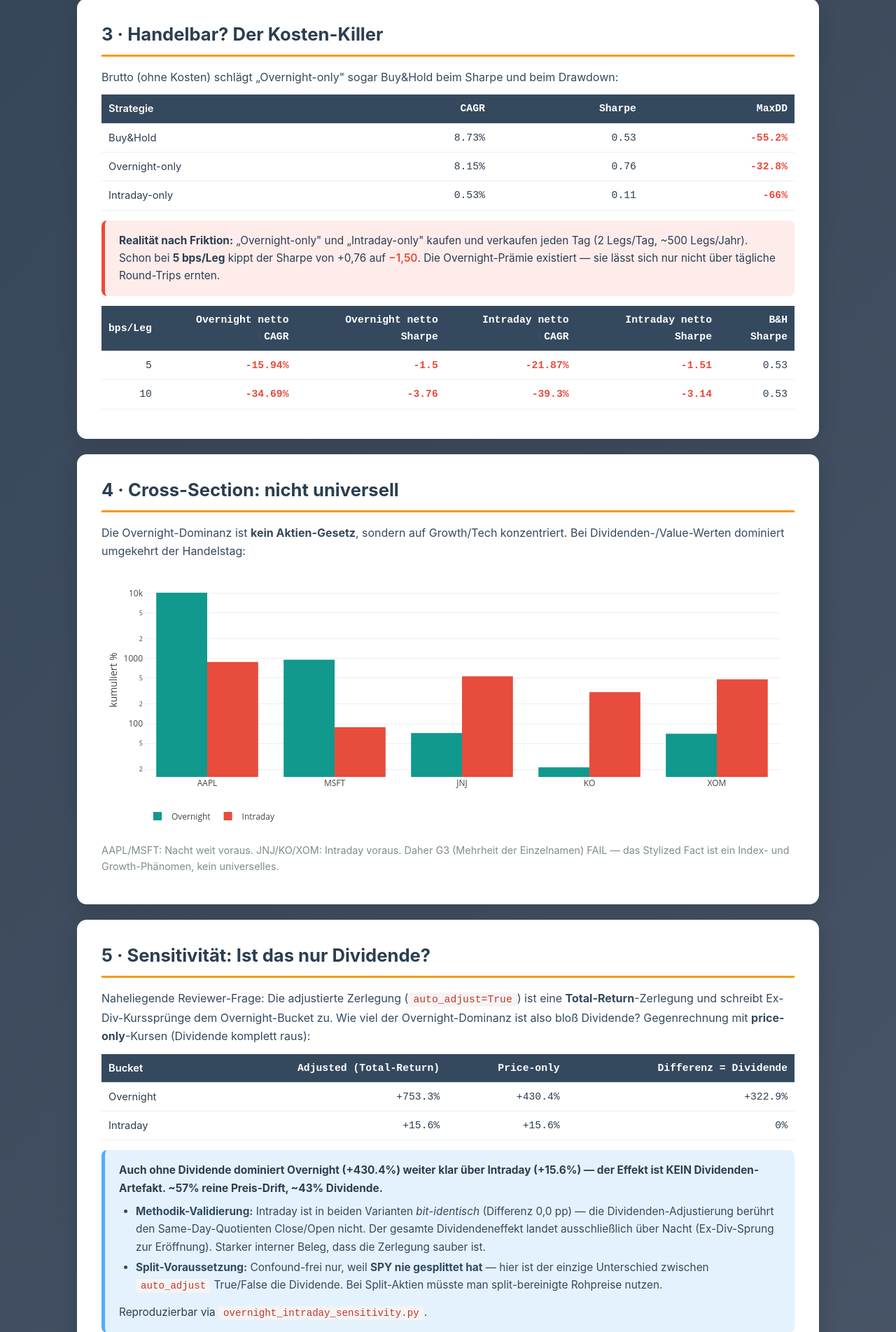
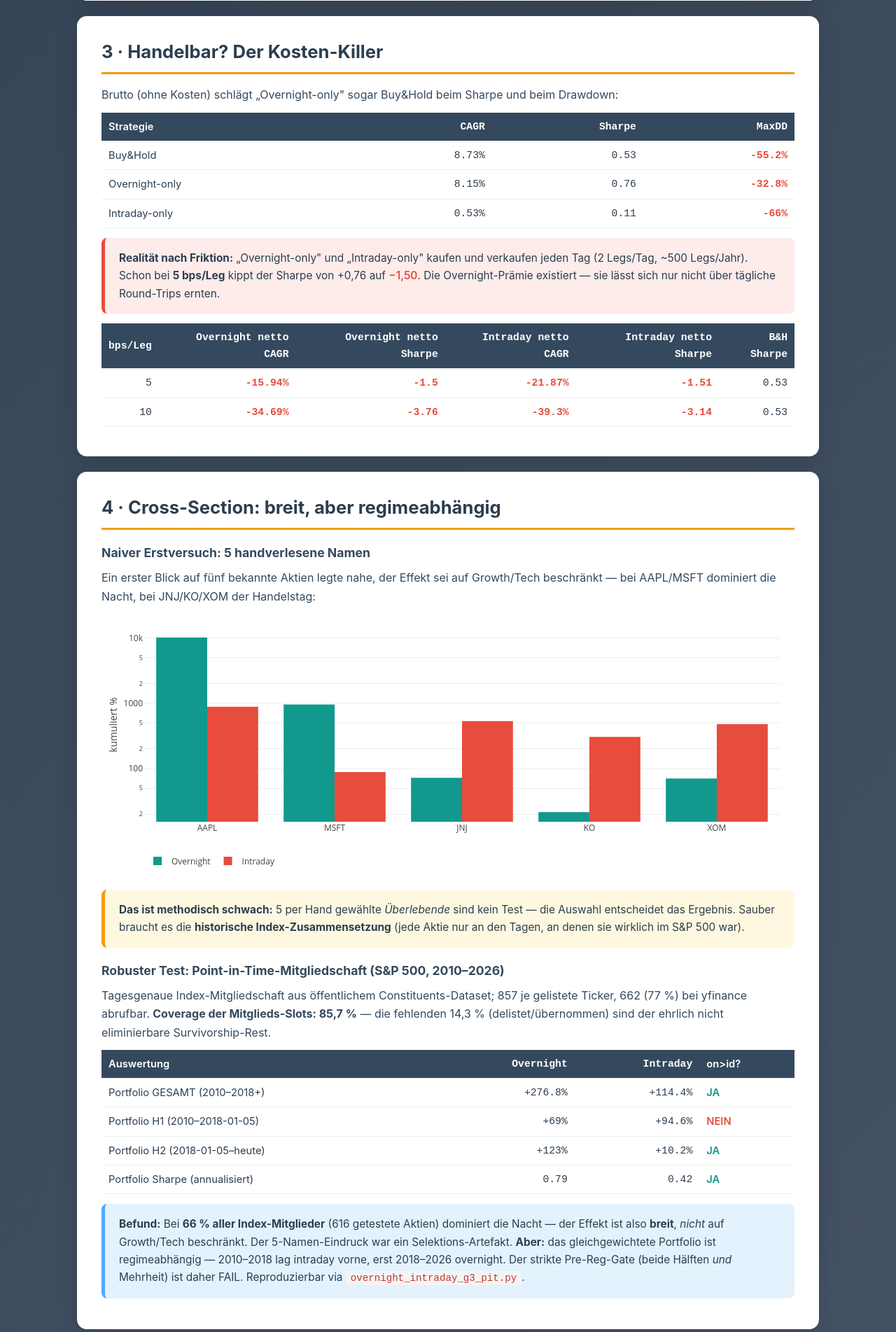
Before and after one commit to defcon3/boersenbot, a Flask app: page /overnight-intraday in a window 1280 px wide. Shown: the part 2104-4007 px from the top of the page at 70% size. Run offline with Flask 3, Linux system fonts and the light colour scheme; some libraries are stand-ins or nearby versions.

Commit message:
overnight-intraday-Seite: G3-Narrativ auf PIT-Ergebnis korrigiert
Der alte "G3 FAIL, nur Growth/Tech (2/5)"-Befund war ein Selektions-Artefakt
(siehe overnight_intraday_g3_pit.py, 66% der PIT-Mitglieder). Korrigiert:
- Verdikt-Box + Badge: "nur Growth/Tech" -> "breit (66%), regimeabhaengig"
- Sektion 4 umgebaut: 5-Namen als naiver Erstversuch markiert + robuste
  PIT-Tabelle (Portfolio GESAMT/H1/H2/Sharpe) + ehrliche Coverage 85.7%
- Fazit-Bullet entsprechend korrigiert
- g3_pit-Skript: H1/H2-Kumulativwerte + split_date in die JSON (fuer Tabelle)

Gesamt-Verdikt bleibt YELLOW (G2-Kosten binden). Live deployed + verifiziert.

Co-Authored-By: Claude Opus 4.8 <noreply@anthropic.com>

```diff
--- a/overnight_intraday_g3_pit.py
+++ b/overnight_intraday_g3_pit.py
@@ -223,6 +223,9 @@ res = {
     "port_overnight_pct": round(cumr(port_on) * 100, 1),
     "port_intraday_pct": round(cumr(port_id) * 100, 1),
     "port_sharpe_on": round(sharpe(port_on), 2), "port_sharpe_id": round(sharpe(port_id), 2),
+    "h1_on_pct": round(cumr(h1on) * 100, 1), "h1_id_pct": round(cumr(h1id) * 100, 1),
+    "h2_on_pct": round(cumr(h2on) * 100, 1), "h2_id_pct": round(cumr(h2id) * 100, 1),
+    "split_date": str(port_on.index[mid].date()),
     "h1_on_gt_id": bool(g_h1), "h2_on_gt_id": bool(g_h2),
     "stock_winrate_pct": round(wins / tested * 100, 1),
     "stock_winrate_wd_pct": round(wins_wd / total_wd * 100, 1),
--- a/templates/overnight_intraday.html
+++ b/templates/overnight_intraday.html
@@ -92,13 +92,14 @@
                 <span class="bad">+15,6 %</span> intraday (Open→Close). Stabil in beiden
                 Zeit-Hälften. <strong>Aber:</strong> eine „Nur-Overnight"-Strategie
                 handelt 2× pro Tag — bei 5 bps/Leg sind das ~25 % Kostendrag pro Jahr,
-                der Edge ist weg. Und cross-sectional gilt das Muster nur für Growth/Tech,
-                nicht für Dividenden-Werte.
+                der Edge ist weg. Cross-sectional ist der Effekt zwar <strong>breit</strong>
+                (66 % der Index-Mitglieder, Point-in-Time gemessen), aber auf
+                Equal-Weight-Portfolio-Ebene regimeabhängig.
             </div>
             <p>
                 <span class="badge green">G1 PASS</span> deskriptiv stabil (beide Subperioden)
                 <span class="badge red">G2 FAIL</span> nicht handelbar nach Kosten
-                <span class="badge red">G3 FAIL</span> nicht universell (2/5 Einzelnamen)
+                <span class="badge yellow">G3 (PIT)</span> breit (66 % der Mitglieder), aber regimeabhängig
             </p>
         </section>
 
@@ -164,14 +165,38 @@
         </section>
 
         <section>
-            <h2>4 · Cross-Section: nicht universell</h2>
-            <p>Die Overnight-Dominanz ist <strong>kein Aktien-Gesetz</strong>, sondern auf
-               Growth/Tech konzentriert. Bei Dividenden-/Value-Werten dominiert umgekehrt
-               der Handelstag:</p>
+            <h2>4 · Cross-Section: breit, aber regimeabhängig</h2>
+            <h3>Naiver Erstversuch: 5 handverlesene Namen</h3>
+            <p>Ein erster Blick auf fünf bekannte Aktien legte nahe, der Effekt sei auf
+               Growth/Tech beschränkt — bei AAPL/MSFT dominiert die Nacht, bei
+               JNJ/KO/XOM der Handelstag:</p>
             <div id="xsecChart" class="chart sm"></div>
-            <p style="font-size:0.9em;color:#7f8c8d;">AAPL/MSFT: Nacht weit voraus.
-               JNJ/KO/XOM: Intraday voraus. Daher G3 (Mehrheit der Einzelnamen) FAIL —
-               das Stylized Fact ist ein Index- und Growth-Phänomen, kein universelles.</p>
+            <div class="info-box warn">
+                <strong>Das ist methodisch schwach:</strong> 5 per Hand gewählte
+                <em>Überlebende</em> sind kein Test — die Auswahl entscheidet das Ergebnis.
+                Sauber braucht es die <strong>historische Index-Zusammensetzung</strong>
+                (jede Aktie nur an den Tagen, an denen sie wirklich im S&amp;P 500 war).
+            </div>
+
+            <h3>Robuster Test: Point-in-Time-Mitgliedschaft (S&amp;P 500, 2010–2026)</h3>
+            <p>Tagesgenaue Index-Mitgliedschaft aus öffentlichem Constituents-Dataset;
+               857 je gelistete Ticker, 662 (77 %) bei yfinance abrufbar.
+               <strong>Coverage der Mitglieds-Slots: 85,7 %</strong> — die fehlenden 14,3 %
+               (delistet/übernommen) sind der ehrlich nicht eliminierbare Survivorship-Rest.</p>
+            <table>
+                <thead><tr><th>Auswertung</th><th class="num">Overnight</th>
+                    <th class="num">Intraday</th><th>on&gt;id?</th></tr></thead>
+                <tbody id="pitBody"></tbody>
+            </table>
+            <div class="info-box info">
+                <strong>Befund:</strong> Bei <strong>66 % aller Index-Mitglieder</strong>
+                (616 getestete Aktien) dominiert die Nacht — der Effekt ist also <strong>breit</strong>,
+                <em>nicht</em> auf Growth/Tech beschränkt. Der 5-Namen-Eindruck war ein
+                Selektions-Artefakt. <strong>Aber:</strong> das gleichgewichtete Portfolio ist
+                regimeabhängig — 2010–2018 lag intraday vorne, erst 2018–2026 overnight. Der
+                strikte Pre-Reg-Gate (beide Hälften <em>und</em> Mehrheit) ist daher FAIL.
+                Reproduzierbar via <code>overnight_intraday_g3_pit.py</code>.
+            </div>
         </section>
 
         <section>
@@ -210,8 +235,10 @@
                     überwiegend ein Overnight-Phänomen — sauber reproduziert, beide Hälften.</li>
                 <li><strong>Nicht handelbar:</strong> Tägliche Round-Trip-Kosten löschen
                     jeden Edge (Sharpe +0,76 → −1,50 bei 5 bps/Leg).</li>
-                <li><strong>Nicht universell:</strong> Effekt nur bei Growth/Tech, nicht bei
-                    Dividenden-Werten.</li>
+                <li><strong>Breit, aber regimeabhängig:</strong> Point-in-Time über die
+                    S&amp;P-500-Mitgliedschaft dominiert die Nacht bei 66 % der Aktien (kein
+                    Growth/Tech-Sonderfall) — das gleichgewichtete Portfolio ist jedoch
+                    regimeabhängig (2010–2018 intraday voraus).</li>
             </ul>
             <div class="info-box info">
                 Eingereiht in den <a href="/done">Friedhof falsifizierter Hypothesen</a>:
@@ -1719,6 +1746,44 @@
         legend: {orientation: 'h', y: -0.15},
     }, {responsive: true, displayModeBar: false});
 
+    // G3 Point-in-Time: Tabelle rendern
+    const PIT = {
+  "union": 857,
+  "fetched": 662,
+  "coverage_pct": 85.7,
+  "missing_slots": 289088,
+  "basket_avg": 430,
+  "port_overnight_pct": 276.8,
+  "port_intraday_pct": 114.4,
+  "port_sharpe_on": 0.79,
+  "port_sharpe_id": 0.42,
+  "h1_on_pct": 69.0,
+  "h1_id_pct": 94.6,
+  "h2_on_pct": 123.0,
+  "h2_id_pct": 10.2,
+  "split_date": "2018-01-05",
+  "h1_on_gt_id": false,
+  "h2_on_gt_id": true,
+  "stock_winrate_pct": 66.1,
+  "stock_winrate_wd_pct": 64.6,
+  "stocks_tested": 616,
+  "g3_pit_pass": false
+};
+    const pitRows = [
+        [`Portfolio GESAMT (2010–${PIT.split_date.slice(0,4)}+)`, PIT.port_overnight_pct, PIT.port_intraday_pct],
+        [`Portfolio H1 (2010–${PIT.split_date})`, PIT.h1_on_pct, PIT.h1_id_pct],
+        [`Portfolio H2 (${PIT.split_date}–heute)`, PIT.h2_on_pct, PIT.h2_id_pct],
+    ];
+    let pitHtml = pitRows.map(([lbl, a, p]) => {
+        const win = a > p;
+        return `<tr><td>${lbl}</td><td class="num">+${a}%</td><td class="num">+${p}%</td>`
+            + `<td>${win ? '<span class="ok">JA</span>' : '<span class="bad">NEIN</span>'}</td></tr>`;
+    }).join('');
+    pitHtml += `<tr><td>Portfolio Sharpe (annualisiert)</td>`
+        + `<td class="num">${PIT.port_sharpe_on}</td><td class="num">${PIT.port_sharpe_id}</td>`
+        + `<td><span class="ok">JA</span></td></tr>`;
+    document.getElementById('pitBody').innerHTML = pitHtml;
+
     // Sensitivität: adjusted vs price-only
     const s = DATA.sensitivity;
     const sensRows = [
```
